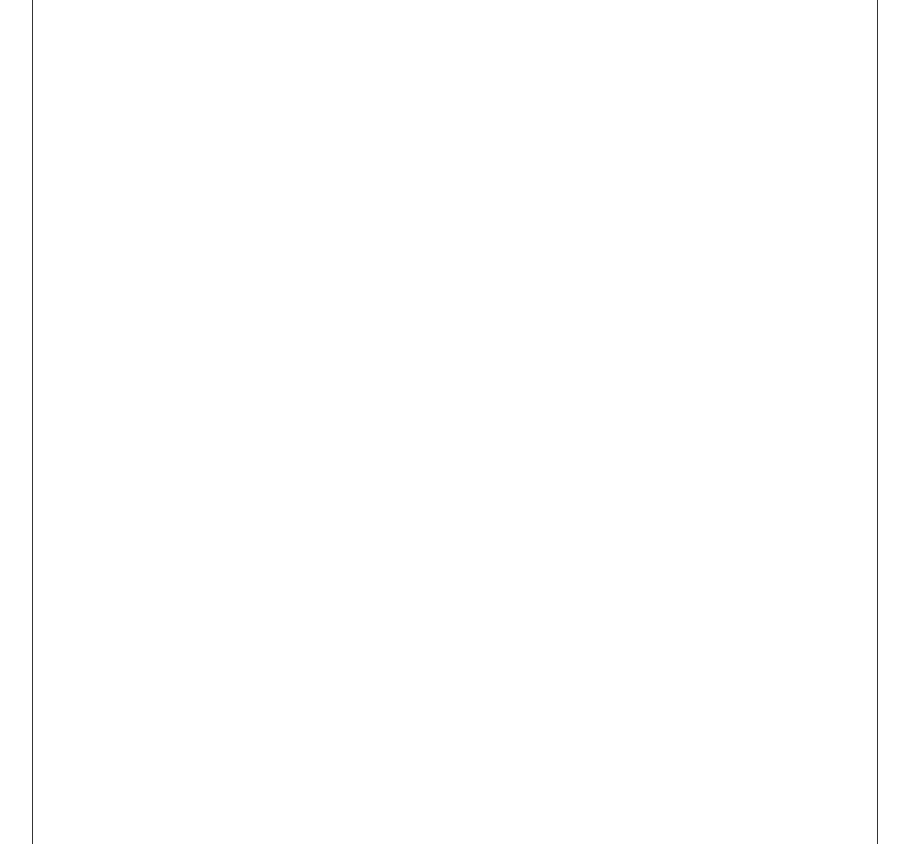
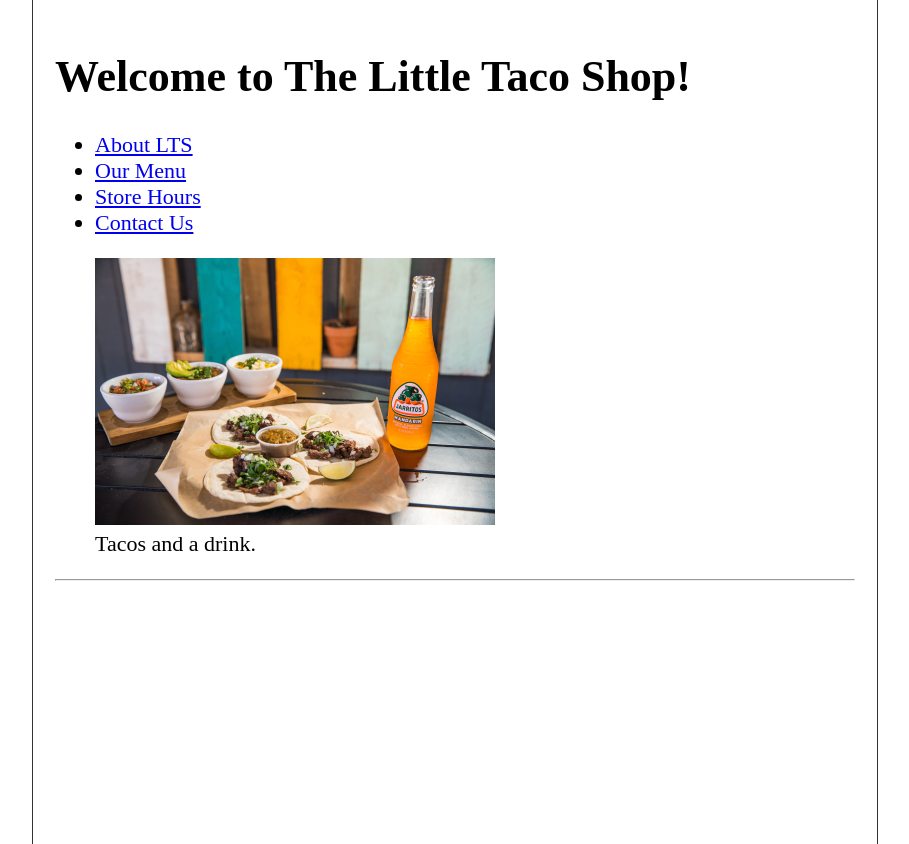
Before and after one commit to gmovernight/Little-Taco-Shop, a plain HTML site: page index.html in a window 1280 px wide. Shown: the whole page, without its empty margins (185-1094 px from the left). Drawn offline with Linux system fonts and the light colour scheme.

Commit message:
Header Portion

```diff
--- a/index.html
+++ b/index.html
@@ -9,10 +9,39 @@
         Little Taco Shop by Dave Gray attempt on my own."
     />
     <title>The Little Taco Shop</title>
-    <link rel="stylesheet" href="CSS/style.css" type="text/css">
-    <link rel="icon" href="favicon.ico" type="image/x-icon">
+    <link rel="stylesheet" href="CSS/style.css" type="text/css" />
+    <link rel="icon" href="favicon.ico" type="image/x-icon" />
   </head>
   <body>
-
+    <header>
+      <h1>Welcome to The Little Taco Shop!</h1>
+      <nav aria-label="Primary Navigation">
+        <ul>
+          <li>
+            <a href="#aboutLTS">About LTS</a>
+          </li>
+          <li>
+            <a href="#ourMenu">Our Menu</a>
+          </li>
+          <li>
+            <a href="#storeHours">Store Hours</a>
+          </li>
+          <li>
+            <a href="#contactUs">Contact Us</a>
+          </li>
+        </ul>
+      </nav>
+      <figure>
+        <img
+          src="img/tacos_and_drink_400x267.png"
+          alt="image of tacos with drinks"
+          title="LTS Tacos and Drinks"
+          width="400"
+          height="267"
+        />
+        <figcaption>Tacos and a drink.</figcaption>
+      </figure>
+    </header>
+    <hr />
   </body>
 </html>
```
